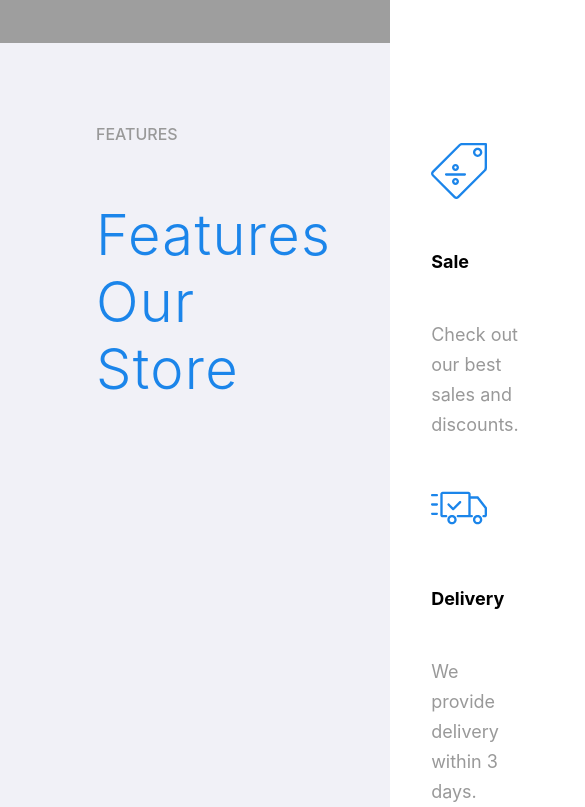
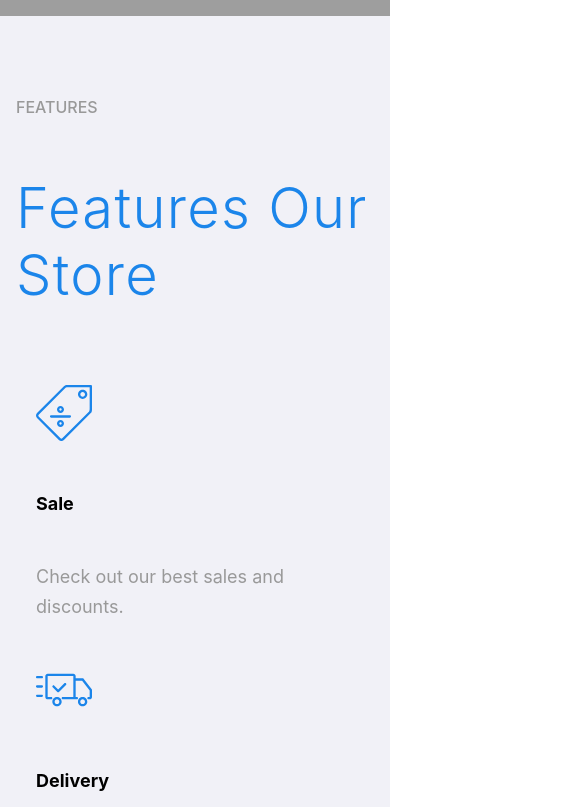
Before and after one commit to muskaansingh/Next.js-Projects, a Next.js app in the folder ecommerce-website/: page / in a window 390 px wide. Shown: the part 3617-4424 px from the top of the page, 585 px wide, since content can reach past the window. Built offline with nearby package versions, Linux system fonts and the light colour scheme; grey boxes are pictures that could not be loaded.

Commit message:
Added mobile responsive code

```diff
--- a/ecommerce-website/styles/About.module.css
+++ b/ecommerce-website/styles/About.module.css
@@ -88,4 +88,7 @@
     .aboutContent {
         flex-direction: column;
     }
+    .aboutContent {
+        margin: 70px -16px 0;
+    }
 }
--- a/ecommerce-website/styles/Header.module.css
+++ b/ecommerce-website/styles/Header.module.css
@@ -106,7 +106,7 @@
     }
 } */
 
-@media only screen and (max-width: 767px) {
+@media only screen and (max-width: 768px) {
     .navRight {
         display: none;
         position: absolute;
@@ -121,7 +121,7 @@
     }
     .main.navRight ul {
         flex-direction: column;
-         padding: 0;
+        padding: 0;
         justify-content: flex-start;
      }
     .main.navRight li {
--- a/ecommerce-website/styles/StoreFeatures.module.css
+++ b/ecommerce-website/styles/StoreFeatures.module.css
@@ -51,7 +51,7 @@
 .block {
     width: 50%;
     margin-bottom: 40px;
-    padding-right: 100px;
+    padding-top: 0px;
 }
 
 .blockIcon{
@@ -85,12 +85,32 @@
         width: 100%;
         margin: 20px;
     }
-    .StoreContainerLeft{
-        flex-basis: 50%;
-        margin-left: 80px;
-    }
-    .StoreContainerRight{
-        flex-basis: 50%;
-        margin-left: 80px;
+    .row {
+        flex-direction: column;
     }
 }
+
+
+@media only screen and (max-width:320px){
+    .StoreContainerLeft h3 {
+        font-size: 2rem;
+    }
+    .blockIcon{
+        padding-bottom: 0;
+    }
+    .blockTitle p{
+        padding-bottom: 0;
+    }
+    .blockContent{
+        width: 100%;
+    }
+    .block {
+        padding-right: 0;
+    }
+    .blockIcon svg {
+        color: #1b85ea;
+        width: 2.5rem;
+        height: 2.5rem;
+
+    }
+}
```
Also changed, not shown: ecommerce-website/pages/home.js (added, +11 -0 lines), ecommerce-website/Components/Header.js (line endings or trailing spaces), ecommerce-website/styles/Banner.module.css (line endings or trailing spaces), ecommerce-website/styles/DiscountBanner.module.css (line endings or trailing spaces).
